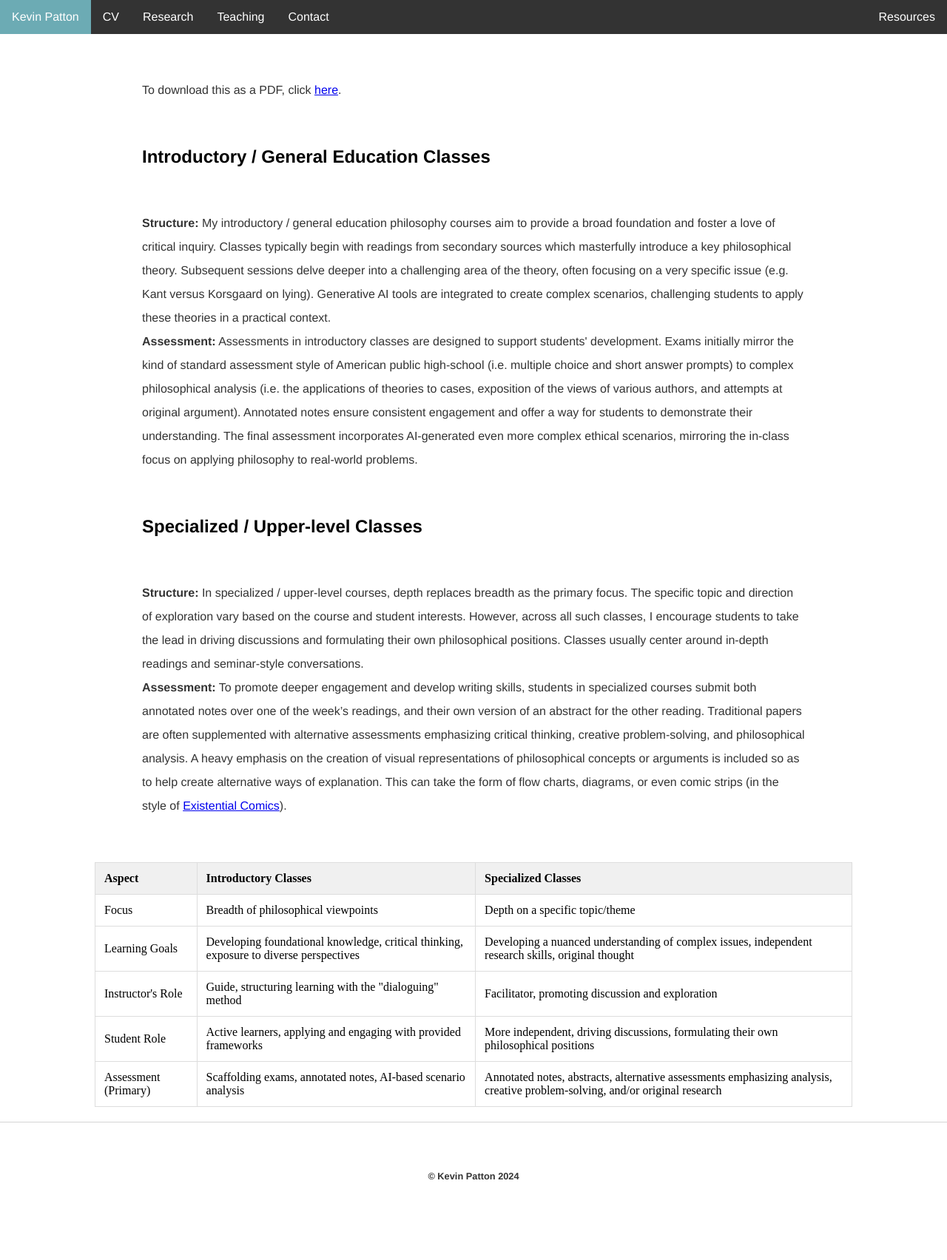
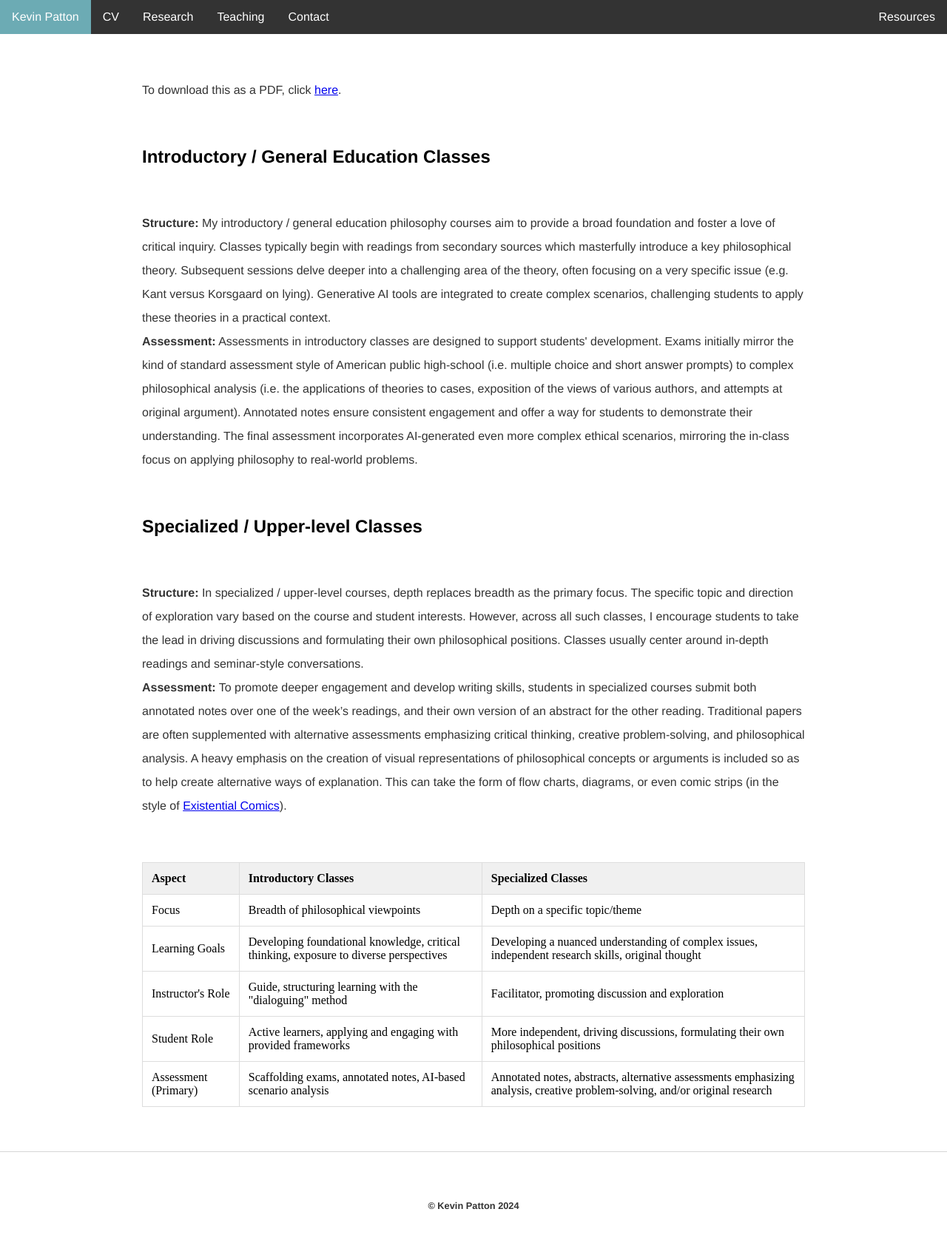
Before and after one commit to kevinjpatton/kevinjpatton.github.io, a Jekyll site: the page built from teaching/pedagogy/index.html, in a window 1280 px wide. Shown: the whole page at 74% size. Built offline with Jekyll 4.4.1, drawn with Linux system fonts in a browser that asks for light colours; Markdown is read by kramdown in place of the engine named in the settings; before the commit the page ends 1664 px from its top, so only the background shows below that.

Commit message:
Update main.css

```diff
--- a/css/main.css
+++ b/css/main.css
@@ -86,8 +86,8 @@ footer {
 /* Table Styles */
 table {
   border-collapse: collapse; /* Make table borders touch */
-  width: 80%;                /* Set table width */
-  margin: 20px auto;         /* Center the table */
+  width: 70%;                /* Set table width */
+  margin: 60px auto;         /* Center the table */
 }
 
 th, td {
```
